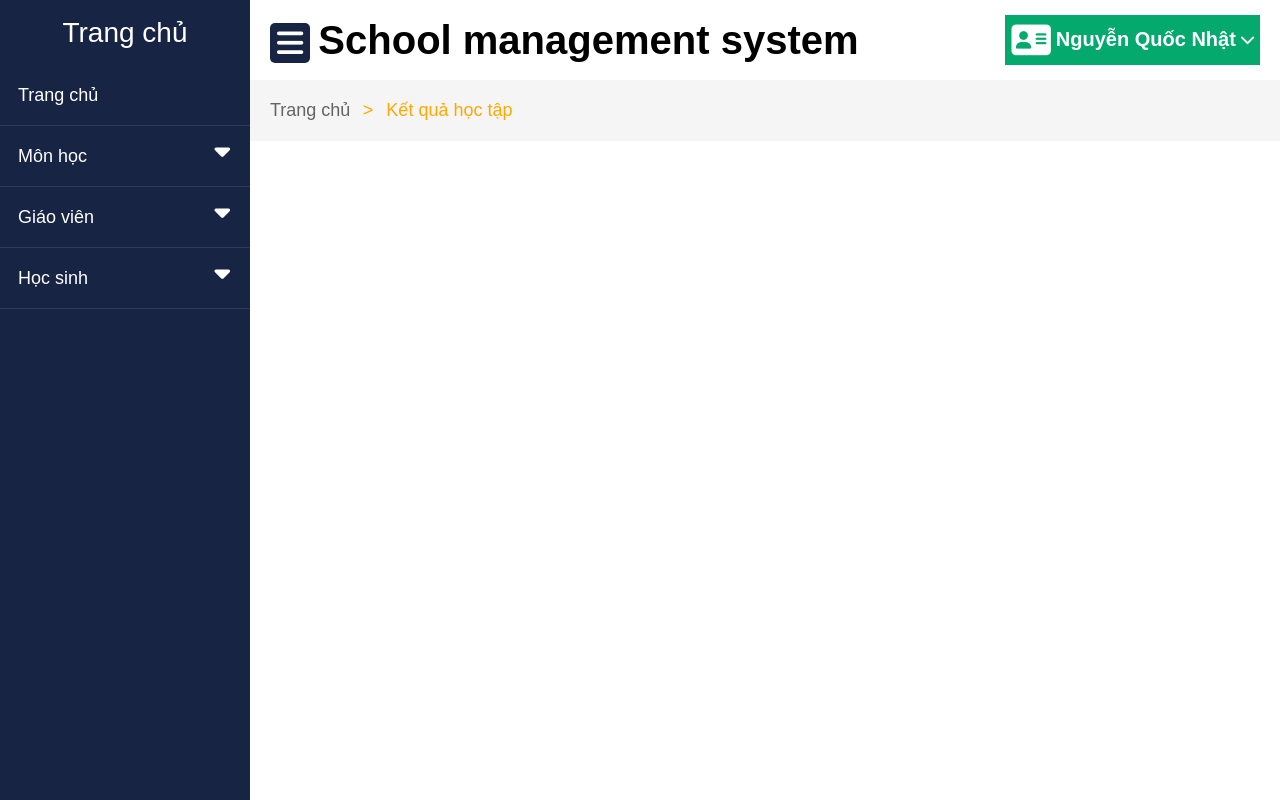
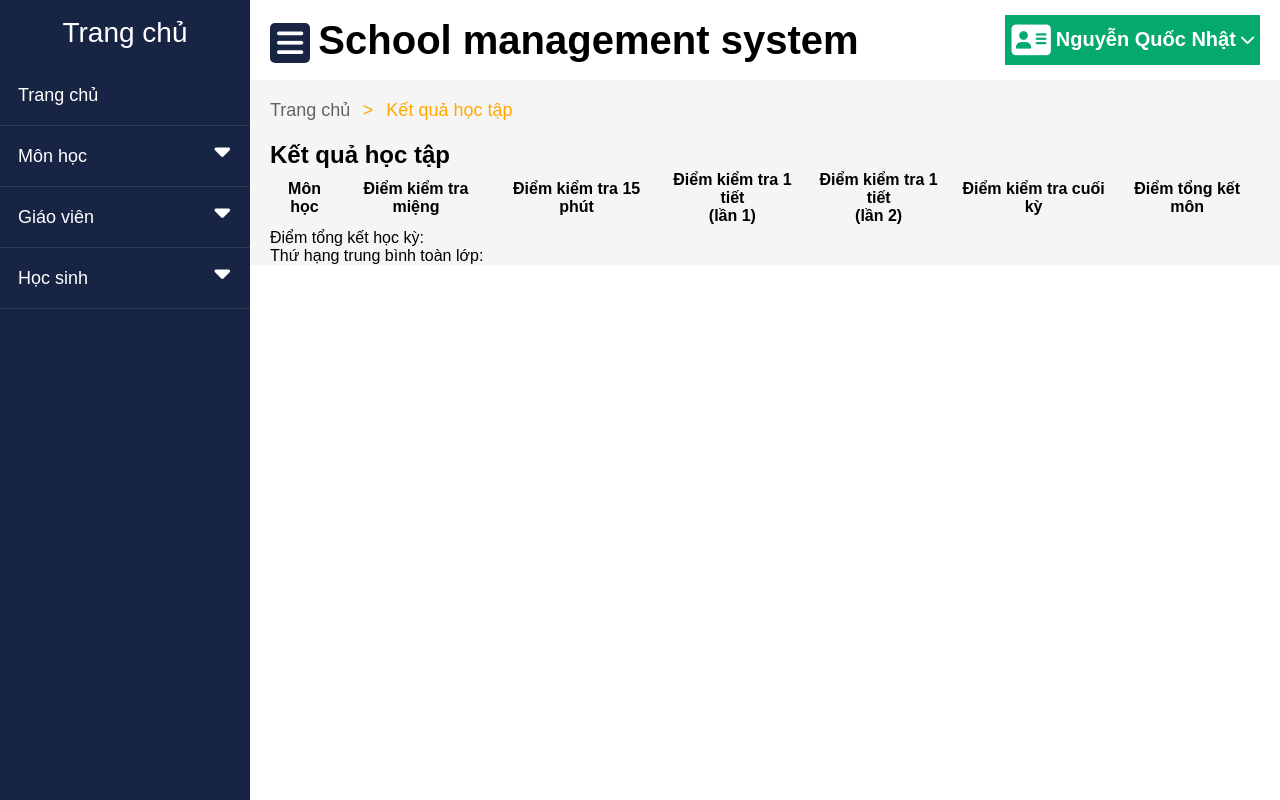
Before and after one commit to nhat15/System-management-project, a PHP site: page /frontend/student_result.php in a window 1280 px wide. Run offline with PHP 8.4, Linux system fonts and the light colour scheme; lists and menus that the app fills with data are empty.

Commit message:
Update student_result.php

```diff
--- a/frontend/student_result.php
+++ b/frontend/student_result.php
@@ -1,3 +1,8 @@
+<?php
+    require_once '../database/config.php';
+
+?>
+
 <!DOCTYPE html>
 <html lang="en">
 <head>
@@ -27,6 +32,46 @@
                 <li><a href="index.php">Trang chủ</a></li>
                 <li>Kết quả học tập</li>
             </ul>
+
+            <h2>Kết quả học tập</h2>
+            <div class="result">
+                <table width='100%'>
+                    <thead>
+                        <tr>
+                            <th>Môn học</th>
+                            <th>Điểm kiểm tra miệng</th>
+                            <th>Điểm kiểm tra 15 phút</th>
+                            <th>Điểm kiểm tra 1 tiết<br>(lần 1)</th>
+                            <th>Điểm kiểm tra 1 tiết<br>(lần 2)</th>
+                            <th>Điểm kiểm tra cuối kỳ</th>
+                            <th>Điểm tổng kết môn</th>
+                        </tr>
+                    </thead>
+                    <tbody>
+                        <?php
+                            // $sql = "SELECT * FROM score_sheet WHERE";
+                            // $result = mysqli_query($link, $sql);
+                            // while ($rows = mysqli_fetch_array($result)) {
+                        ?>
+                        <tr>
+                            <td></td>
+                            <td></td>
+                            <td></td>
+                            <td></td>
+                            <td></td>
+                            <td></td>
+                            <td></td>
+                        </tr>
+                        <?php
+                            // }
+                        ?>
+                    </tbody>
+                </table>
+                <div class="final">
+                    <p> Điểm tổng kết học kỳ:</p>
+                    <p>Thứ hạng trung bình toàn lớp: </p>
+                </div>
+            </div>
         </div>
 
     </section>
```
